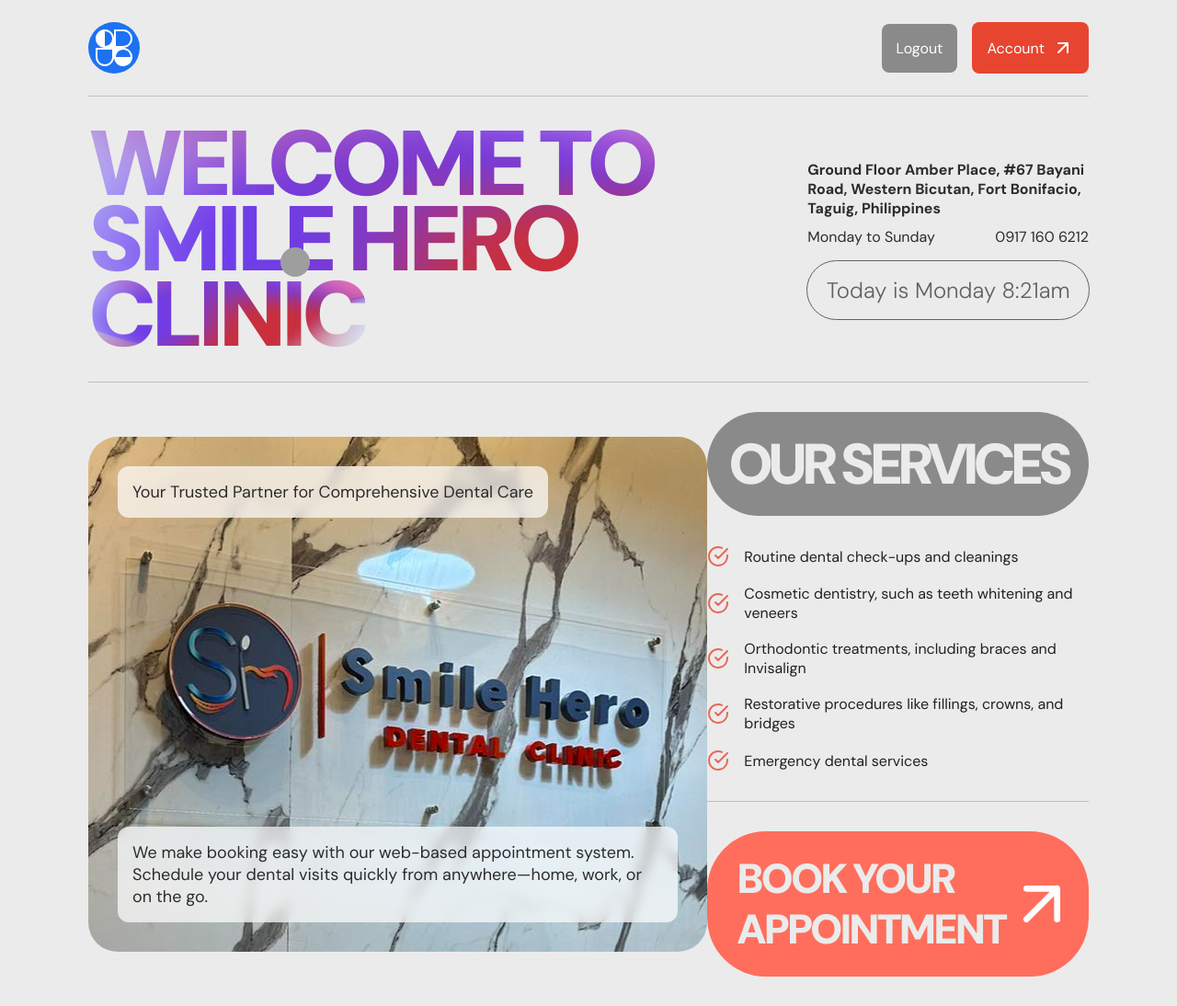
After one commit to Fahatmah/smile_hero_clinic, a PHP site: page /smile_hero_clinic/user_pages/homepage.html in a window 1280 px wide. The commit adds this page. Shown: the whole page at 92% size. Run offline with PHP 8.4, Linux system fonts and the light colour scheme; grey boxes are pictures that could not be loaded.

Commit message:
feat(homepage): user homepage

```diff
--- a/scss/abstracts/_boilerplates.scss
+++ b/scss/abstracts/_boilerplates.scss
@@ -27,7 +27,7 @@
   --fs-500: 3.375rem; /* section header 54px*/
   --fs-600: 6rem; /* landing page header 96px*/
 
-  --debug: 1px solid #333;
+  --d: 1px solid #333;
 }
 
 body {
@@ -37,11 +37,12 @@ body {
   font-size: var(--fs-200);
   color: var(--ntrl-clr-400);
   background-color: var(--ntrl-clr-250);
+  position: relative;
 
   main {
-    position: relative;
+    // position: relative;
     width: 100%;
-    min-height: 100vh;
+    // min-height: 100vh;
 
     &.landing__page,
     &.login__page,
--- /dev/null
+++ b/scss/components/user_page/_homepage.scss
@@ -0,0 +1,215 @@
+@use '../../abstracts' as *;
+body {
+  @include flex();
+  width: 100%;
+  min-height: 100vh;
+  background-color: var(--ntrl-clr-200);
+
+  main {
+    width: min(100% - 12rem, 80rem);
+    margin-inline: auto;
+
+    // nav
+    .navbar {
+      width: 100%;
+      @include flex();
+      justify-content: space-between;
+      padding-block: 1.5rem;
+      border-bottom: 1px solid hsl(0, 0%, 38%, 0.3);
+
+      &__logo {
+        @include flex();
+        background-color: var(--pr-clr-300);
+        border-radius: 50%;
+        a {
+          @include flex();
+          padding: 0.5rem;
+          svg path {
+            fill: white;
+          }
+        }
+      }
+
+      &__menu {
+        @include display-flex($gap: 1rem);
+
+        button {
+          @include flex();
+          border-radius: 8px;
+          overflow: hidden;
+          a {
+            padding: 1rem;
+            color: white;
+          }
+          &#logoutBtn {
+            background-color: hsl(0, 0%, 38%, 0.7);
+
+            &:hover {
+              background-color: var(--ntrl-clr-300);
+            }
+          }
+          &#accountBtn {
+            background-color: var(--pr-clr-100);
+            &:hover {
+              background-color: var(--pr-clr-150);
+            }
+            a {
+              @include display-flex($gap: 8px);
+            }
+          }
+        }
+      }
+    }
+
+    // header
+    .hero {
+      @include display-flex($x: space-between);
+      padding-block: 2rem;
+      border-bottom: 1px solid hsl(0, 0%, 38%, 0.3);
+
+      h1,
+      .circle-span {
+        width: 860px;
+        font-size: 6.25rem;
+        font-weight: 900;
+        color: transparent;
+        letter-spacing: -6px;
+        line-height: 82px;
+        text-transform: uppercase;
+
+        background-image: url(../../../assets/images/mesh_bg.png);
+        background-repeat: no-repeat;
+        background-size: 100%;
+        background-position: center;
+        -webkit-background-clip: text;
+        background-clip: text;
+
+        &.circle-span {
+          position: relative;
+          &::after {
+            content: '';
+            position: absolute;
+            top: -0.5rem;
+            right: 3.7rem;
+            width: 2rem;
+            height: 2rem;
+            border-radius: 50%;
+            background-image: url(../../../assets/mesh-circle.svg);
+          }
+        }
+      }
+
+      &__details {
+        width: 336px;
+        @include display-flex($dir: column, $y: flex-start, $gap: 1rem);
+
+        .contact__info {
+          @include display-flex($gap: 0.625rem, $x: space-between);
+          flex-wrap: wrap;
+          color: var(--ntrl-clr-350);
+
+          li:first-child {
+            width: 100%;
+            flex-grow: 1;
+            font-weight: bold;
+          }
+        }
+
+        .current__date {
+          width: 100%;
+          @include display-flex($gap: 10px);
+          padding: 1rem;
+          border-radius: 2rem;
+          outline: 1px solid var(--ntrl-clr-300);
+
+          font-size: 1.5rem;
+          font-weight: 300;
+          color: var(--ntrl-clr-300);
+        }
+      }
+    }
+
+    // section
+    .about {
+      @include display-flex($x: space-between);
+      padding-block: 2rem;
+
+      &__intro {
+        position: relative;
+        width: 760px;
+        height: 560px;
+        border-radius: 2rem;
+        background-image: url(../../../assets/smile-hero-img.jpg);
+        background-repeat: no-repeat;
+        background-position: center center;
+
+        & > * {
+          width: initial;
+          position: absolute;
+          left: 2rem;
+          right: 2rem;
+          padding: 1rem;
+          font-size: 1.125rem;
+          color: var(--ntrl-clr-350);
+          border-radius: 12px;
+          background-color: hsl(0, 0%, 100%, 0.7);
+          backdrop-filter: blur(6px);
+        }
+
+        #aboutTitle {
+          width: max-content;
+          top: 2rem;
+        }
+
+        .sub-header {
+          bottom: 2rem;
+        }
+      }
+
+      .services {
+        width: 468px;
+
+        #servicesTitle {
+          width: 100%;
+          padding: 1rem;
+          font-size: 3.875rem;
+          font-weight: 900;
+          color: var(--ntrl-clr-200);
+          letter-spacing: -6px;
+          text-align: center;
+          text-transform: uppercase;
+          border-radius: 4rem;
+          background-color: hsl(0, 0%, 38%, 0.7);
+          margin-bottom: 2rem;
+        }
+
+        &__list {
+          @include display-flex($y: flex-start, $dir: column, $gap: 1.125rem);
+          padding-bottom: 2rem;
+          margin-bottom: 2rem;
+          border-bottom: 1px solid hsl(0, 0%, 38%, 0.3);
+
+          li {
+            @include display-flex($gap: 1rem, $x: flex-start);
+          }
+        }
+
+        .appointment__button {
+          @include display-flex($x: space-between);
+          padding: 1.5rem 2rem;
+          font-size: 2.8125rem;
+          font-weight: 900;
+          color: var(--ntrl-clr-200);
+          text-transform: uppercase;
+          letter-spacing: -3px;
+          line-height: 55px;
+          border-radius: 4rem;
+          background-color: var(--pr-clr-150);
+          &:hover {
+            background-color: var(--pr-clr-100);
+          }
+        }
+      }
+    }
+  }
+}
--- a/scss/styles.scss
+++ b/scss/styles.scss
@@ -35,6 +35,7 @@
 @use 'components/user_page/faqs_questions';
 @use 'components/user_page/feedback';
 @use 'components/user_page/delete_acc_modal.scss';
+@use 'components/user_page/homepage.scss';
 
 // admin interface
 @use 'components/admin_page/admin_nav';
--- a/src/dist/styles.css
+++ b/src/dist/styles.css
@@ -104,7 +104,7 @@ select {
   --fs-450: 3rem; /* service card header 48px */
   --fs-500: 3.375rem; /* section header 54px*/
   --fs-600: 6rem; /* landing page header 96px*/
-  --debug: 1px solid #333;
+  --d: 1px solid #333;
 }
 
 body {
@@ -114,11 +114,10 @@ body {
   font-size: var(--fs-200);
   color: var(--ntrl-clr-400);
   background-color: var(--ntrl-clr-250);
+  position: relative;
 }
 body main {
-  position: relative;
-  width: 100%;
-  min-height: 100vh;
+  width: 100%;
 }
 body main.landing__page, body main.login__page, body main.signup__page {
   background: url(../../assets/images/mesh_bg.png);
@@ -1718,6 +1717,252 @@ body main .form_container .header {
   box-shadow: 3px 3px 0px rgba(29, 114, 242, 0.4117647059);
 }
 
+body {
+  display: flex;
+  align-items: center;
+  justify-content: center;
+  flex-direction: row;
+  width: 100%;
+  min-height: 100vh;
+  background-color: var(--ntrl-clr-200);
+}
+body main {
+  width: min(100% - 12rem, 80rem);
+  margin-inline: auto;
+}
+body main .navbar {
+  width: 100%;
+  display: flex;
+  align-items: center;
+  justify-content: center;
+  flex-direction: row;
+  justify-content: space-between;
+  padding-block: 1.5rem;
+  border-bottom: 1px solid hsla(0, 0%, 38%, 0.3);
+}
+body main .navbar__logo {
+  display: flex;
+  align-items: center;
+  justify-content: center;
+  flex-direction: row;
+  background-color: var(--pr-clr-300);
+  border-radius: 50%;
+}
+body main .navbar__logo a {
+  display: flex;
+  align-items: center;
+  justify-content: center;
+  flex-direction: row;
+  padding: 0.5rem;
+}
+body main .navbar__logo a svg path {
+  fill: white;
+}
+body main .navbar__menu {
+  display: flex;
+  align-items: center;
+  justify-content: center;
+  flex-direction: row;
+  gap: 1rem;
+}
+body main .navbar__menu button {
+  display: flex;
+  align-items: center;
+  justify-content: center;
+  flex-direction: row;
+  border-radius: 8px;
+  overflow: hidden;
+}
+body main .navbar__menu button a {
+  padding: 1rem;
+  color: white;
+}
+body main .navbar__menu button#logoutBtn {
+  background-color: hsla(0, 0%, 38%, 0.7);
+}
+body main .navbar__menu button#logoutBtn:hover {
+  background-color: var(--ntrl-clr-300);
+}
+body main .navbar__menu button#accountBtn {
+  background-color: var(--pr-clr-100);
+}
+body main .navbar__menu button#accountBtn:hover {
+  background-color: var(--pr-clr-150);
+}
+body main .navbar__menu button#accountBtn a {
+  display: flex;
+  align-items: center;
+  justify-content: center;
+  flex-direction: row;
+  gap: 8px;
+}
+body main .hero {
+  display: flex;
+  align-items: center;
+  justify-content: space-between;
+  flex-direction: row;
+  gap: 0;
+  padding-block: 2rem;
+  border-bottom: 1px solid hsla(0, 0%, 38%, 0.3);
+}
+body main .hero h1,
+body main .hero .circle-span {
+  width: 860px;
+  font-size: 6.25rem;
+  font-weight: 900;
+  color: transparent;
+  letter-spacing: -6px;
+  line-height: 82px;
+  text-transform: uppercase;
+  background-image: url(../../../assets/images/mesh_bg.png);
+  background-repeat: no-repeat;
+  background-size: 100%;
+  background-position: center;
+  -webkit-background-clip: text;
+  background-clip: text;
+}
+body main .hero h1.circle-span,
+body main .hero .circle-span.circle-span {
+  position: relative;
+}
+body main .hero h1.circle-span::after,
+body main .hero .circle-span.circle-span::after {
+  content: "";
+  position: absolute;
+  top: -0.5rem;
+  right: 3.7rem;
+  width: 2rem;
+  height: 2rem;
+  border-radius: 50%;
+  background-image: url(../../../assets/mesh-circle.svg);
+}
+body main .hero__details {
+  width: 336px;
+  display: flex;
+  align-items: flex-start;
+  justify-content: center;
+  flex-direction: column;
+  gap: 1rem;
+}
+body main .hero__details .contact__info {
+  display: flex;
+  align-items: center;
+  justify-content: space-between;
+  flex-direction: row;
+  gap: 0.625rem;
+  flex-wrap: wrap;
+  color: var(--ntrl-clr-350);
+}
+body main .hero__details .contact__info li:first-child {
+  width: 100%;
+  flex-grow: 1;
+  font-weight: bold;
+}
+body main .hero__details .current__date {
+  width: 100%;
+  display: flex;
+  align-items: center;
+  justify-content: center;
+  flex-direction: row;
+  gap: 10px;
+  padding: 1rem;
+  border-radius: 2rem;
+  outline: 1px solid var(--ntrl-clr-300);
+  font-size: 1.5rem;
+  font-weight: 300;
+  color: var(--ntrl-clr-300);
+}
+body main .about {
+  display: flex;
+  align-items: center;
+  justify-content: space-between;
+  flex-direction: row;
+  gap: 0;
+  padding-block: 2rem;
+}
+body main .about__intro {
+  position: relative;
+  width: 760px;
+  height: 560px;
+  border-radius: 2rem;
+  background-image: url(../../../assets/smile-hero-img.jpg);
+  background-repeat: no-repeat;
+  background-position: center center;
+}
+body main .about__intro > * {
+  width: initial;
+  position: absolute;
+  left: 2rem;
+  right: 2rem;
+  padding: 1rem;
+  font-size: 1.125rem;
+  color: var(--ntrl-clr-350);
+  border-radius: 12px;
+  background-color: hsla(0, 0%, 100%, 0.7);
+  -webkit-backdrop-filter: blur(6px);
+          backdrop-filter: blur(6px);
+}
+body main .about__intro #aboutTitle {
+  width: -moz-max-content;
+  width: max-content;
+  top: 2rem;
+}
+body main .about__intro .sub-header {
+  bottom: 2rem;
+}
+body main .about .services {
+  width: 468px;
+}
+body main .about .services #servicesTitle {
+  width: 100%;
+  padding: 1rem;
+  font-size: 3.875rem;
+  font-weight: 900;
+  color: var(--ntrl-clr-200);
+  letter-spacing: -6px;
+  text-align: center;
+  text-transform: uppercase;
+  border-radius: 4rem;
+  background-color: hsla(0, 0%, 38%, 0.7);
+  margin-bottom: 2rem;
+}
+body main .about .services__list {
+  display: flex;
+  align-items: flex-start;
+  justify-content: center;
+  flex-direction: column;
+  gap: 1.125rem;
+  padding-bottom: 2rem;
+  margin-bottom: 2rem;
+  border-bottom: 1px solid hsla(0, 0%, 38%, 0.3);
+}
+body main .about .services__list li {
+  display: flex;
+  align-items: center;
+  justify-content: flex-start;
+  flex-direction: row;
+  gap: 1rem;
+}
+body main .about .services .appointment__button {
+  display: flex;
+  align-items: center;
+  justify-content: space-between;
+  flex-direction: row;
+  gap: 0;
+  padding: 1.5rem 2rem;
+  font-size: 2.8125rem;
+  font-weight: 900;
+  color: var(--ntrl-clr-200);
+  text-transform: uppercase;
+  letter-spacing: -3px;
+  line-height: 55px;
+  border-radius: 4rem;
+  background-color: var(--pr-clr-150);
+}
+body main .about .services .appointment__button:hover {
+  background-color: var(--pr-clr-100);
+}
+
 .admin-sidenav {
   background-color: var(--ntrl-clr-100);
 }
--- /dev/null
+++ b/user_pages/homepage.html
@@ -0,0 +1,178 @@
+<!DOCTYPE html>
+<html lang="en">
+  <head>
+    <meta charset="UTF-8" />
+    <meta name="viewport" content="width=device-width, initial-scale=1.0" />
+    <link
+      href="https://fonts.googleapis.com/css?family=DM+Sans:100,200,300,regular,500,600,700,800,900,100italic,200italic,300italic,italic,500italic,600italic,700italic,800italic,900italic"
+      rel="stylesheet"
+    />
+    <title>Homepage | Smile Hero Clinic</title>
+    <link rel="stylesheet" href="../src/dist/styles.css" />
+  </head>
+  <body>
+    <main>
+      <!-- user navigation -->
+      <nav class="navbar" aria-label="Main Navigation">
+        <!-- logo -->
+        <div class="navbar__logo">
+          <a href="#" aria-label="Smile Hero Clinic Homepage">
+            <svg
+              width="40"
+              height="40"
+              viewBox="0 0 40 40"
+              fill="none"
+              xmlns="http://www.w3.org/2000/svg"
+              role="img"
+              aria-labelledby="logoTitle"
+            >
+              <title id="logoTitle">Smile Hero Clinic Logo</title>
+              <path
+                class="logo__icon"
+                fill-rule="evenodd"
+                clip-rule="evenodd"
+                d="M10 0C15.5228 0 20 4.47715 20 10V0H30C35.5228 0 40 4.47715 40 10C40 15.5228 35.5228 20 30 20C35.5228 20 40 24.4772 40 30C40 32.7423 38.8961 35.2268 37.1085 37.0334L37.0711 37.0711L37.0379 37.1041C35.2309 38.8943 32.7446 40 30 40C27.2741 40 24.8029 38.9093 22.999 37.1405C22.9756 37.1175 22.9522 37.0943 22.9289 37.0711C22.907 37.0492 22.8852 37.0272 22.8635 37.0051C21.0924 35.2009 20 32.728 20 30C20 35.5228 15.5228 40 10 40C4.47715 40 0 35.5228 0 30V20H10C4.47715 20 0 15.5228 0 10C0 4.47715 4.47715 0 10 0ZM18 10C18 14.4183 14.4183 18 10 18V2C14.4183 2 18 5.58172 18 10ZM38 30C38 25.5817 34.4183 22 30 22C25.5817 22 22 25.5817 22 30H38ZM2 22V30C2 34.4183 5.58172 38 10 38C14.4183 38 18 34.4183 18 30V22H2ZM22 18V2L30 2C34.4183 2 38 5.58172 38 10C38 14.4183 34.4183 18 30 18H22Z"
+                fill="#1d72f2"
+              ></path>
+            </svg>
+          </a>
+        </div>
+        <!-- end of logo -->
+
+        <div class="navbar__menu" role="menu">
+          <button
+            type="button"
+            class="menu__button"
+            id="logoutBtn"
+            role="menuitem"
+          >
+            <a href="#">Logout</a>
+          </button>
+          <button
+            type="button"
+            class="menu__button"
+            role="menuitem"
+            id="accountBtn"
+          >
+            <a href="#"
+              >Account
+              <img
+                src="../assets/icons/user_account/arrow-up-small.svg"
+                alt="Arrow icon"
+              />
+            </a>
+          </button>
+        </div>
+      </nav>
+      <!-- end of user navigation -->
+
+      <!-- hero -->
+      <header class="hero">
+        <h1>Welcome to Smile Hero <span class="circle-span">Clinic</span></h1>
+        <section class="hero__details" aria-labelledby="clinicInfo">
+          <ul class="contact__info" aria-label="Clinic Contact Information">
+            <li>
+              Ground Floor Amber Place, #67 Bayani Road, Western Bicutan, Fort
+              Bonifacio, Taguig, Philippines
+            </li>
+            <li>Monday to Sunday</li>
+            <li>0917 160 6212</li>
+          </ul>
+          <p class="current__date">Loading...</p>
+        </section>
+      </header>
+      <!-- end of hero -->
+
+      <!-- about -->
+      <section class="about" aria-labelledby="aboutTitle">
+        <div class="about__intro">
+          <h2 id="aboutTitle">
+            Your Trusted Partner for Comprehensive Dental Care
+          </h2>
+          <p class="sub-header">
+            We make booking easy with our web-based appointment system. Schedule
+            your dental visits quickly from anywhere—home, work, or on the go.
+          </p>
+        </div>
+
+        <article class="services" aria-labelledby="servicesTitle">
+          <h3 id="servicesTitle">Our Services</h3>
+          <ul class="services__list" aria-label="List of Dental Services">
+            <li>
+              <img
+                src="../assets/icons/user_account/check-icon.svg"
+                alt="Check icon"
+              />
+              Routine dental check-ups and cleanings
+            </li>
+            <li>
+              <img
+                src="../assets/icons/user_account/check-icon.svg"
+                alt="Check icon"
+              />
+              Cosmetic dentistry, such as teeth whitening and veneers
+            </li>
+            <li>
+              <img
+                src="../assets/icons/user_account/check-icon.svg"
+                alt="Check icon"
+              />
+              Orthodontic treatments, including braces and Invisalign
+            </li>
+            <li>
+              <img
+                src="../assets/icons/user_account/check-icon.svg"
+                alt="Check icon"
+              />
+              Restorative procedures like fillings, crowns, and bridges
+            </li>
+            <li>
+              <img
+                src="../assets/icons/user_account/check-icon.svg"
+                alt="Check icon"
+              />
+              Emergency dental services
+            </li>
+          </ul>
+          <a class="appointment__button" href="#" role="button">
+            Book Your Appointment
+            <img
+              src="../assets/icons/user_account/arrow-up-large.svg"
+              alt="Arrow icon"
+            />
+          </a>
+        </article>
+      </section>
+      <!-- end of about -->
+    </main>
+
+    <script>
+      function getDate() {
+        let currentDate = document.querySelector('.current__date')
+        let date = new Date()
+
+        const days = [
+          'Sunday',
+          'Monday',
+          'Tuesday',
+          'Wednesday',
+          'Thursday',
+          'Friday',
+          'Saturday',
+        ]
+        let day = days[date.getDay()]
+        let hours = date.getHours()
+        let minutes = date.getMinutes()
+
+        let ampm = hours >= 12 ? 'pm' : 'am'
+        hours = hours % 12 || 12
+
+        const formattedMinutes = minutes < 10 ? `0${minutes}` : minutes
+
+        currentDate.innerText = `Today is ${day} ${hours}:${formattedMinutes}${ampm}`
+      }
+
+      setInterval(getDate, 1000)
+    </script>
+  </body>
+</html>
```
Also changed, not shown: assets/homepage.png (added), assets/icons/user_account/arrow-up-large.svg (added), assets/icons/user_account/arrow-up-small.svg (added), assets/icons/user_account/check-icon.svg (added), assets/mesh-circle.svg (added), assets/smile-hero-image.jpg (added), assets/smile-hero-img.jpg (added), 1 other file.
